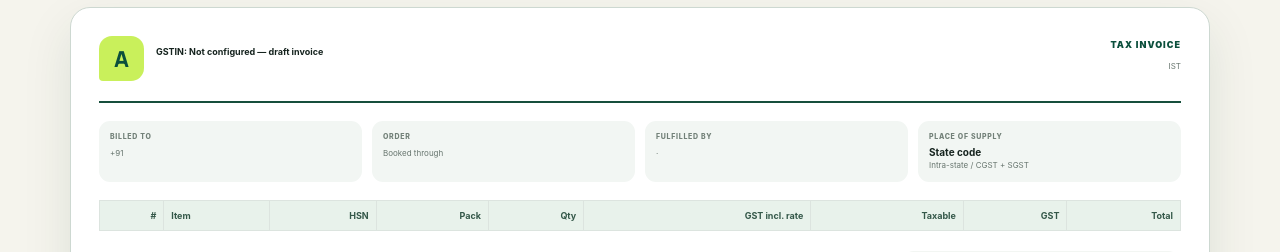
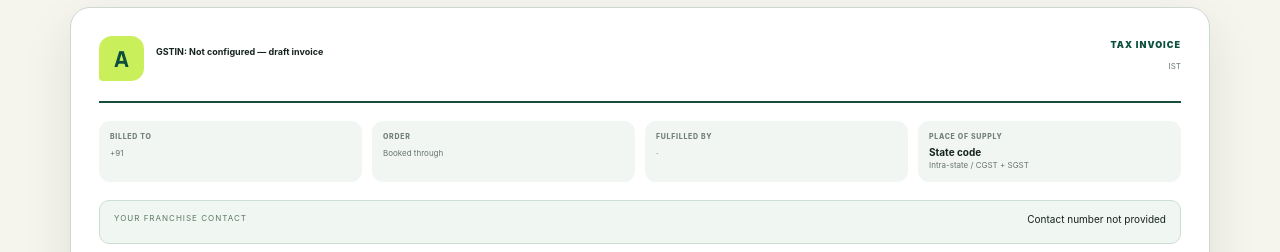
Before and after one commit to Atm-tech/E-Franchise, a FastAPI app: template app/templates/customer_bill.html in a window 1280 px wide. Shown: the part 136-388 px from the top of the page. Run offline with FastAPI, Linux system fonts and the light colour scheme; the template is opened without the code that fills it, so the values that code supplies are empty; some libraries are stand-ins or nearby versions.

Commit message:
Show franchise contact details on bills and dispatch labels

```diff
--- a/app/main.py
+++ b/app/main.py
@@ -2736,7 +2736,7 @@ def customer_bill(request: Request, bill_id: int):
             """SELECT b.*, o.order_number, o.customer_name, o.customer_phone, o.buyer_address, o.item_subtotal,
                       o.delivery_charge, o.total, o.fulfillment_mode, o.supply_state_code, o.supplier_state_code, o.created_at order_created_at,
                       o.return_window_days, o.delivered_at, o.commission_available_at,
-                      f.shop_name, f.name franchise_name, f.address franchise_address, f.gst_number franchise_gstin,
+                      f.shop_name, f.name franchise_name, f.mobile franchise_phone, f.address franchise_address, f.gst_number franchise_gstin,
                       ot.name outlet_name, ot.code outlet_code, ot.address outlet_address
                FROM bills b JOIN orders o ON o.id=b.order_id JOIN franchisees f ON f.id=b.franchisee_id
                JOIN outlets ot ON ot.id=b.outlet_id
--- a/app/operations.py
+++ b/app/operations.py
@@ -407,7 +407,7 @@ def dispatch_label(request: Request, kind: str, entity_id: int):
         if user['role']!='ADMIN' and row['outlet_id']!=user['outlet_id']:
             raise HTTPException(403,'Wrong outlet')
         ids=a.order_ids_for_entity(conn.cursor(),kind,entity_id)
-        bills=conn.execute(f"SELECT b.bill_number,o.order_number,f.shop_name,COALESCE(NULLIF(f.delivery_address,''),f.address) address FROM bills b JOIN orders o ON o.id=b.order_id JOIN franchisees f ON f.id=o.franchisee_id WHERE o.id IN ({','.join('?' for _ in ids)})",ids).fetchall()
+        bills=conn.execute(f"SELECT b.bill_number,o.order_number,f.shop_name,f.name franchise_name,f.mobile franchise_phone,COALESCE(NULLIF(f.delivery_address,''),f.address) address FROM bills b JOIN orders o ON o.id=b.order_id JOIN franchisees f ON f.id=o.franchisee_id WHERE o.id IN ({','.join('?' for _ in ids)})",ids).fetchall()
     from reportlab.graphics.barcode import code128
     from reportlab.pdfgen import canvas
     buffer=io.BytesIO()
@@ -418,7 +418,7 @@ def dispatch_label(request: Request, kind: str, entity_id: int):
     code128.Code128(number,barHeight=45,barWidth=0.7).drawOn(pdf,15,465)
     y=435
     for bill in bills:
-        for text in (bill['bill_number']+' / '+bill['order_number'], bill['shop_name'], bill['address'] or ''):
+        for text in (bill['bill_number']+' / '+bill['order_number'], bill['shop_name'], bill['franchise_name']+' | Contact: '+(bill['franchise_phone'] or 'Not provided'), bill['address'] or ''):
             if y<50: pdf.showPage();pdf.setFont('Helvetica',12);y=550
             pdf.drawString(24,y,str(text)[:60]);y-=18
         y-=12
--- a/app/static/style.css
+++ b/app/static/style.css
@@ -412,3 +412,7 @@ input.delivery-slider:focus-visible{outline:3px solid #087957;outline-offset:-3p
 .helper-bill input{width:18px;height:18px;margin:0;flex-shrink:0;accent-color:#176344}.helper-bill>span{display:grid;gap:4px;min-width:0;overflow-wrap:anywhere}.helper-bill small{font-size:10px;color:#859087}.helper-bill>strong{margin-left:auto;white-space:nowrap}
 .helper-footer{display:grid;gap:10px;margin-top:14px}.helper-footer>small{font-size:12px;color:#4c6a57}.helper-footer>button{padding:12px;border:0;border-radius:10px;background:#155d43;color:white;font-weight:700;cursor:pointer}.helper-footer>button:disabled{opacity:.45;cursor:default}
 @media(max-width:560px){.helper-fields{grid-template-columns:1fr}.docket-helper{padding:14px}}
+
+.invoice-franchise-contact{display:flex;justify-content:space-between;gap:16px;padding:12px 14px;margin:0 0 16px;border:1px solid #cddfd2;border-radius:10px;background:#f0f6f1;break-inside:avoid}
+.invoice-franchise-contact>div{display:grid;gap:4px;min-width:0}.invoice-franchise-contact small{font-size:8px;letter-spacing:1px;color:#5b7965}.invoice-franchise-contact b{font-size:13px}.invoice-franchise-contact span{font-size:10px;overflow-wrap:anywhere}.invoice-franchise-contact a{font-weight:700;font-size:12px;color:#155d43;text-decoration:none}
+@media(max-width:560px){.invoice-franchise-contact{flex-direction:column;gap:10px}}
--- a/app/templates/base.html
+++ b/app/templates/base.html
@@ -13,7 +13,7 @@
   <link rel="manifest" href="/static/manifest.webmanifest">
   <link rel="icon" href="/static/app-icon.svg" type="image/svg+xml">
   <link rel="apple-touch-icon" href="/static/app-icon.svg">
-  <link rel="stylesheet" href="/static/style.css?v=38">
+  <link rel="stylesheet" href="/static/style.css?v=39">
   <link rel="stylesheet" href="/static/vendor/leaflet/leaflet.css?v=1">
 <meta name="csrf-token" content="{{ request.session.get('csrf_token','') }}">
 </head>
--- a/app/templates/customer_bill.html
+++ b/app/templates/customer_bill.html
@@ -5,6 +5,7 @@
 <article class="tax-invoice">
   <header class="invoice-head"><div><span class="invoice-logo">A</span><div><h1>{{ settings.business_legal_name }}</h1><p>{{ settings.business_address }}</p><b>GSTIN: {{ settings.business_gstin or 'Not configured — draft invoice' }}</b></div></div><div><p>TAX INVOICE</p><h2>{{ bill.bill_number }}</h2><small>{{ bill.created_at }} IST</small></div></header>
   <section class="invoice-parties"><div><small>BILLED TO</small><b>{{ bill.customer_name }}</b><span>+91 {{ bill.customer_phone }}</span>{% if bill.buyer_address %}<span>{{ bill.buyer_address }}</span>{% endif %}</div><div><small>ORDER</small><b>{{ bill.order_number }}</b><span>Booked through {{ bill.shop_name }}</span></div><div><small>FULFILLED BY</small><b>{{ bill.outlet_name }}</b><span>{{ bill.outlet_code }} · {{ bill.outlet_address }}</span></div><div><small>PLACE OF SUPPLY</small><b>State code {{ bill.supply_state_code }}</b><span>{{ 'Inter-state / IGST' if bill.supply_state_code != bill.supplier_state_code else 'Intra-state / CGST + SGST' }}</span></div></section>
+  <section class="invoice-franchise-contact"><div><small>YOUR FRANCHISE CONTACT</small><b>{{ bill.shop_name }}</b><span>{{ bill.franchise_name }}</span></div><div>{% if bill.franchise_phone %}<a href="tel:{{ bill.franchise_phone }}">Call: {{ bill.franchise_phone }}</a>{% else %}<span>Contact number not provided</span>{% endif %}<span>{{ bill.franchise_address or '' }}</span></div></section>
   <div class="invoice-table-wrap"><table class="invoice-items"><thead><tr><th>#</th><th>Item</th><th>HSN</th><th>Pack</th><th>Qty</th><th>GST incl. rate</th><th>Taxable</th><th>GST</th><th>Total</th></tr></thead><tbody>{% for item in items %}<tr><td>{{ loop.index }}</td><td><b>{{ item.product_name }}</b></td><td>{{ item.display_hsn or '—' }}</td><td>{{ item.pack_label or ('500 g' if item.selected_weight_kg == 0.5 else ('%.0f kg'|format(item.selected_weight_kg))) }}</td><td>{{ item.qty }}</td><td>₹{{ "%.2f"|format(item.unit_rsp) }}</td><td>₹{{ "%.2f"|format(item.taxable_value) }}</td><td>{{ item.gst_rate|int }}%<small>₹{{ "%.2f"|format(item.gst_amount) }}</small></td><td>₹{{ "%.2f"|format(item.line_total) }}</td></tr>{% endfor %}{% if bill.delivery_charge > 0 %}<tr><td>{{ items|length + 1 }}</td><td><b>Franchise delivery</b></td><td>996812</td><td>Service</td><td>1</td><td>₹{{ "%.2f"|format(bill.delivery_charge) }}</td><td>₹{{ "%.2f"|format(delivery_taxable) }}</td><td>18%</td><td>₹{{ "%.2f"|format(bill.delivery_charge) }}</td></tr>{% endif %}</tbody></table></div>
   <section class="invoice-bottom"><div><h3>GST breakup</h3><table class="tax-breakup"><thead><tr><th>GST rate</th><th>Taxable value</th><th>CGST</th><th>SGST</th><th>IGST</th><th>Total tax</th><th>Gross</th></tr></thead><tbody>{% for tax in tax_breakdown %}<tr><td>{{ tax.rate|int }}%</td><td>₹{{ "%.2f"|format(tax.taxable) }}</td><td>₹{{ "%.2f"|format(tax.cgst) }}</td><td>₹{{ "%.2f"|format(tax.sgst) }}</td><td>₹{{ "%.2f"|format(tax.igst) }}</td><td>₹{{ "%.2f"|format(tax.gst) }}</td><td>₹{{ "%.2f"|format(tax.gross) }}</td></tr>{% endfor %}</tbody></table></div><aside><span>Merchandise total<b>₹{{ "%.2f"|format(bill.item_subtotal) }}</b></span><span>Delivery<b>₹{{ "%.2f"|format(bill.delivery_charge) }}</b></span><span>Included GST<b>₹{{ "%.2f"|format(total_tax) }}</b></span><span class="invoice-grand">Net payable<b>₹{{ "%.2f"|format(bill.total) }}</b></span><small>All displayed rates are GST inclusive.</small></aside></section>
   <section class="invoice-return-policy"><b>Customer return window</b><p>{{ return_policy }}</p><small>For return assistance, contact the franchise shown on this invoice and quote order {{ bill.order_number }}.</small></section>
```
